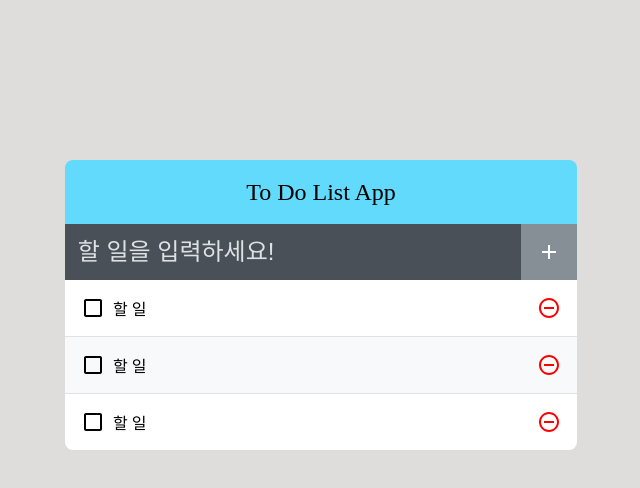
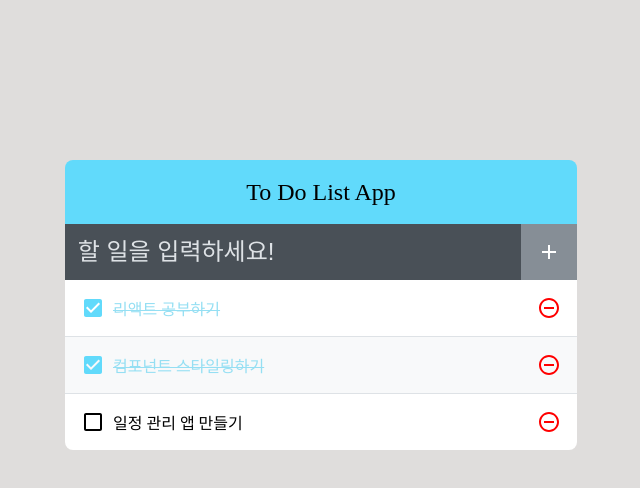
Before and after one commit to sewonkimm/react-to-do, a React (Create React App) app in the folder react-to-do/: page / in a window 1280 px wide. Shown: the top 488 px of the page, without its empty margins (319-959 px from the left). Built offline with nearby package versions, Linux system fonts and the light colour scheme.

Commit message:
[Add] 기능 추가
1. Insert 기능
2. Remove 기능
3. Toggle 기능

```diff
--- a/react-to-do/src/App.js
+++ b/react-to-do/src/App.js
@@ -1,13 +1,64 @@
-import React from 'react';
+import React, { useState, useRef, useCallback } from 'react';
 import TodoTemplate from './components/TodoTemplate';
 import TodoInsert from './components/TodoInsert';
 import TodoList from './components/TodoList';
 
 function App() {
+  const [todos, setTodos] = useState([
+    {
+      id: 1,
+      text: '리액트 공부하기',
+      checked: true,
+    },
+    {
+      id: 2,
+      text: '컴포넌트 스타일링하기',
+      checked: true,
+    },
+    {
+      id: 3,
+      text: '일정 관리 앱 만들기',
+      checked: false,
+    },
+  ]);
+
+  const nextId = useRef(4); // id
+
+  const onInsert = useCallback(
+    (text) => {
+      const todo = {
+        id: nextId.current,
+        text,
+        checked: false,
+      };
+      setTodos(todos.concat(todo));
+      nextId.current += 1;
+    },
+    [todos],
+  );
+
+  const onToggle = useCallback(
+    (id) => {
+      setTodos(
+        todos.map((todo) =>
+          todo.id === id ? { ...todo, checked: !todo.checked } : todo,
+        ),
+      );
+    },
+    [todos],
+  );
+
+  const onRemove = useCallback(
+    (id) => {
+      setTodos(todos.filter((todo) => todo.id !== id));
+    },
+    [todos],
+  );
+
   return (
     <TodoTemplate>
-      <TodoInsert />
-      <TodoList />
+      <TodoInsert onInsert={onInsert} />
+      <TodoList todos={todos} onRemove={onRemove} onToggle={onToggle} />
     </TodoTemplate>
   );
 }
--- a/react-to-do/src/components/TodoInsert.js
+++ b/react-to-do/src/components/TodoInsert.js
@@ -1,11 +1,31 @@
-import React from 'react';
+import React, { useState, useCallback } from 'react';
 import './TodoInsert.scss';
 import { MdAdd } from 'react-icons/md';
 
-function TodoInsert(props) {
+function TodoInsert({ onInsert }) {
+  const [value, setValue] = useState('');
+
+  const onChange = useCallback((e) => {
+    setValue(e.target.value);
+  }, []);
+
+  const onSubmit = useCallback(
+    (e) => {
+      onInsert(value);
+      setValue(''); // value 초기화
+
+      e.preventDefault(); // onSubmit 후 브라우저 새로고침 방지
+    },
+    [onInsert, value],
+  );
+
   return (
-    <form className="TodoInsert">
-      <input placeholder="할 일을 입력하세요!" />
+    <form className="TodoInsert" onSubmit={onSubmit}>
+      <input
+        placeholder="할 일을 입력하세요!"
+        value={value}
+        onChange={onChange}
+      />
       <button type="submit">
         <MdAdd />
       </button>
--- a/react-to-do/src/components/TodoList.js
+++ b/react-to-do/src/components/TodoList.js
@@ -2,12 +2,17 @@ import React from 'react';
 import './TodoList.scss';
 import TodoListItem from './TodoListItem';
 
-function TodoList(props) {
+function TodoList({ todos, onRemove, onToggle }) {
   return (
     <div className="TodoList">
-      <TodoListItem />
-      <TodoListItem />
-      <TodoListItem />
+      {todos.map((todo) => (
+        <TodoListItem
+          todo={todo}
+          key={todo.id}
+          onRemove={onRemove}
+          onToggle={onToggle}
+        />
+      ))}
     </div>
   );
 }
--- a/react-to-do/src/components/TodoListItem.js
+++ b/react-to-do/src/components/TodoListItem.js
@@ -1,15 +1,22 @@
 import React from 'react';
 import './TodoListItem.scss';
-import { MdCheckBoxOutlineBlank, MdRemoveCircleOutline } from 'react-icons/md';
+import {
+  MdCheckBox,
+  MdCheckBoxOutlineBlank,
+  MdRemoveCircleOutline,
+} from 'react-icons/md';
+import cn from 'classnames';
 
-function TodoListItem(props) {
+function TodoListItem({ todo, onRemove, onToggle }) {
+  const { id, text, checked } = todo;
+
   return (
     <div className="TodoListItem">
-      <div className="checkbox">
-        <MdCheckBoxOutlineBlank />
-        <div className="text">할 일</div>
+      <div className={cn('checkbox', { checked })} onClick={() => onToggle(id)}>
+        {checked ? <MdCheckBox /> : <MdCheckBoxOutlineBlank />}
+        <div className="text">{text}</div>
       </div>
-      <div className="remove">
+      <div className="remove" onClick={() => onRemove(id)}>
         <MdRemoveCircleOutline />
       </div>
     </div>
--- a/react-to-do/src/components/TodoListItem.scss
+++ b/react-to-do/src/components/TodoListItem.scss
@@ -25,12 +25,13 @@
       flex: 1;
     }
   }
-  &.checked {
+
+  & .checked {
     svg {
       color: #61dafb;
     }
     .text {
-      color: #abd5bd;
+      color: #95dff3;
       text-decoration: line-through;
     }
   }
```
